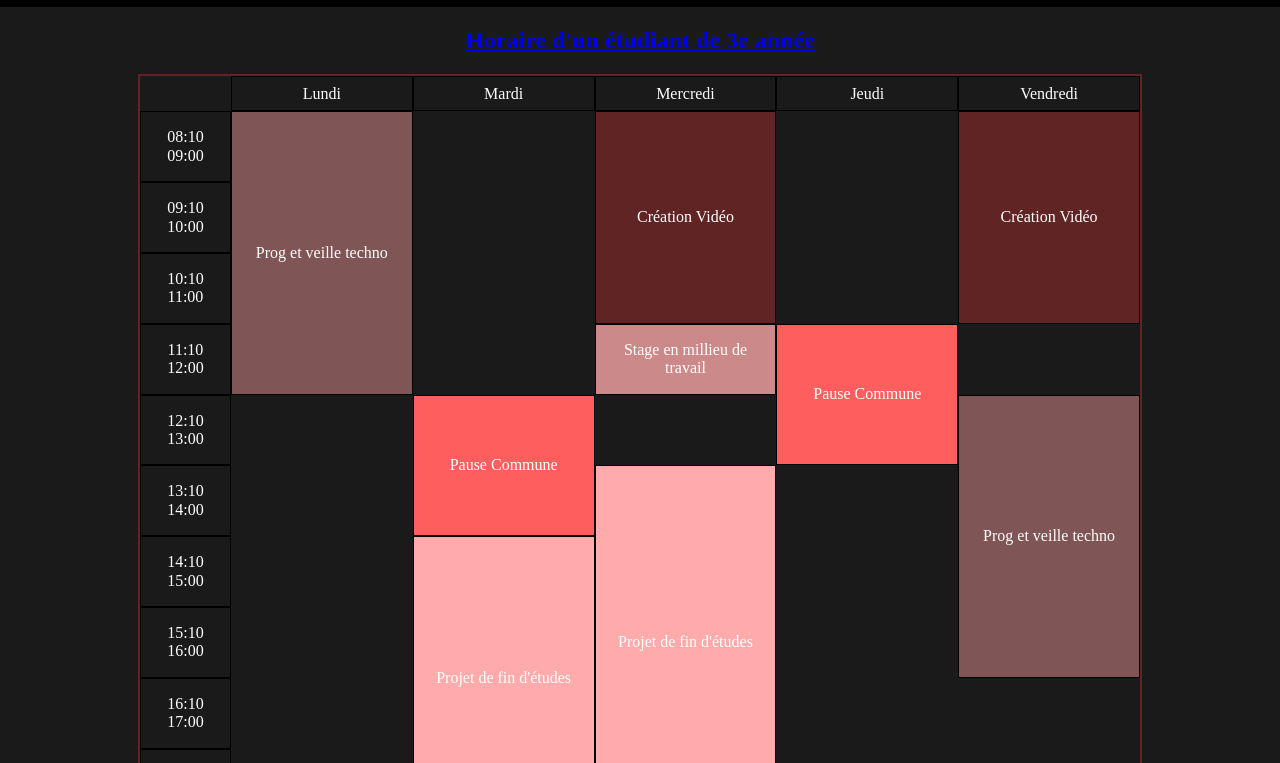
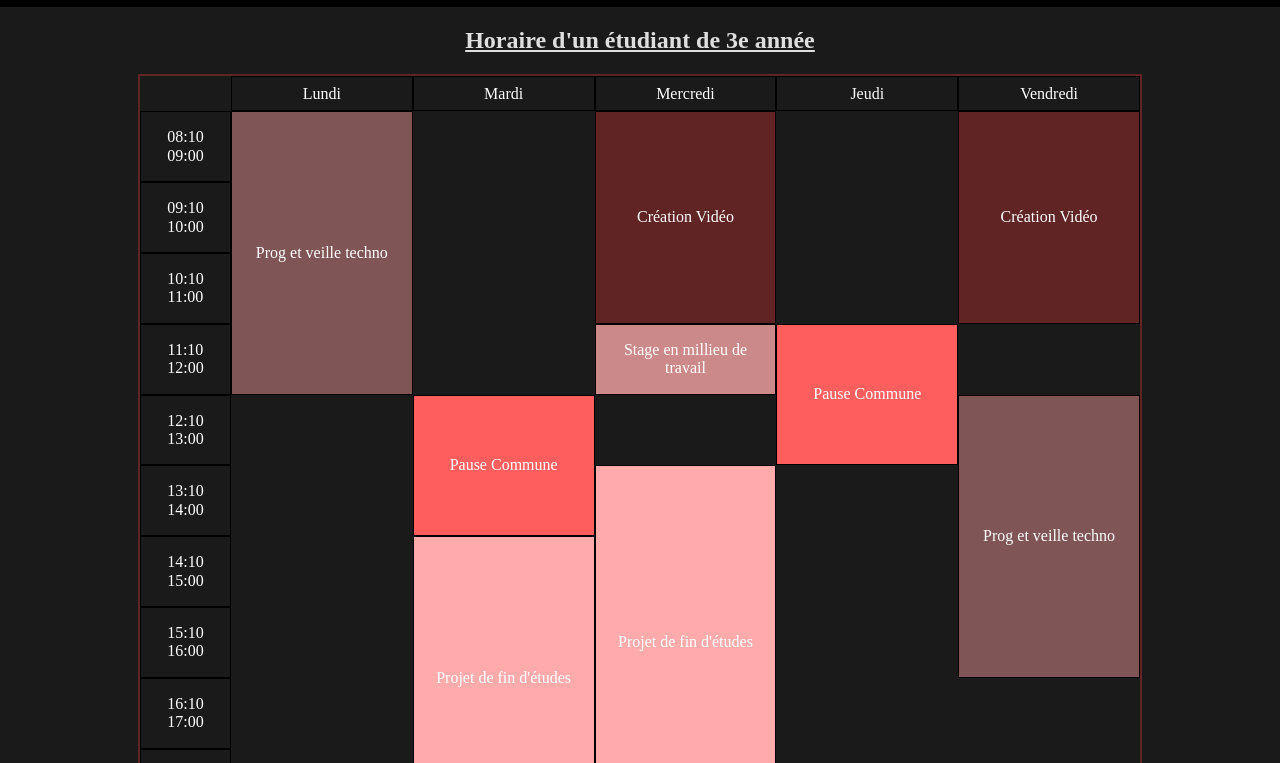
Before and after one commit to poloderty21/App_tp1, a plain HTML site: page index.html in a window 1280 px wide. Shown: the part 153-916 px from the top of the page. Drawn offline with nearby package versions, Linux system fonts and the light colour scheme.

Commit message:
ajout css lien ecole

```diff
--- a/js/footer.js
+++ b/js/footer.js
@@ -3,7 +3,6 @@ $(window).on("load",function(){
     if(screenWith>1200){
         $(window).scroll(function(){
             var y = $(window).scrollTop();
-            console.log(y);
             if(y > 950){
                 var array =[];
                 array[0] = document.querySelector(".pleineLargeur h3");
--- a/sass/_layout.scss
+++ b/sass/_layout.scss
@@ -14,7 +14,8 @@ header,nav,main{
     display: flex;
 }
 a{
-    text-decoration: none;
+    text-decoration: underline;
+    color: $couleur_blanche;
 }
 .menuOpacite {
     @include faceOpacity(0,1);
```
Also changed, not shown: css/style.css, 1 other file.
